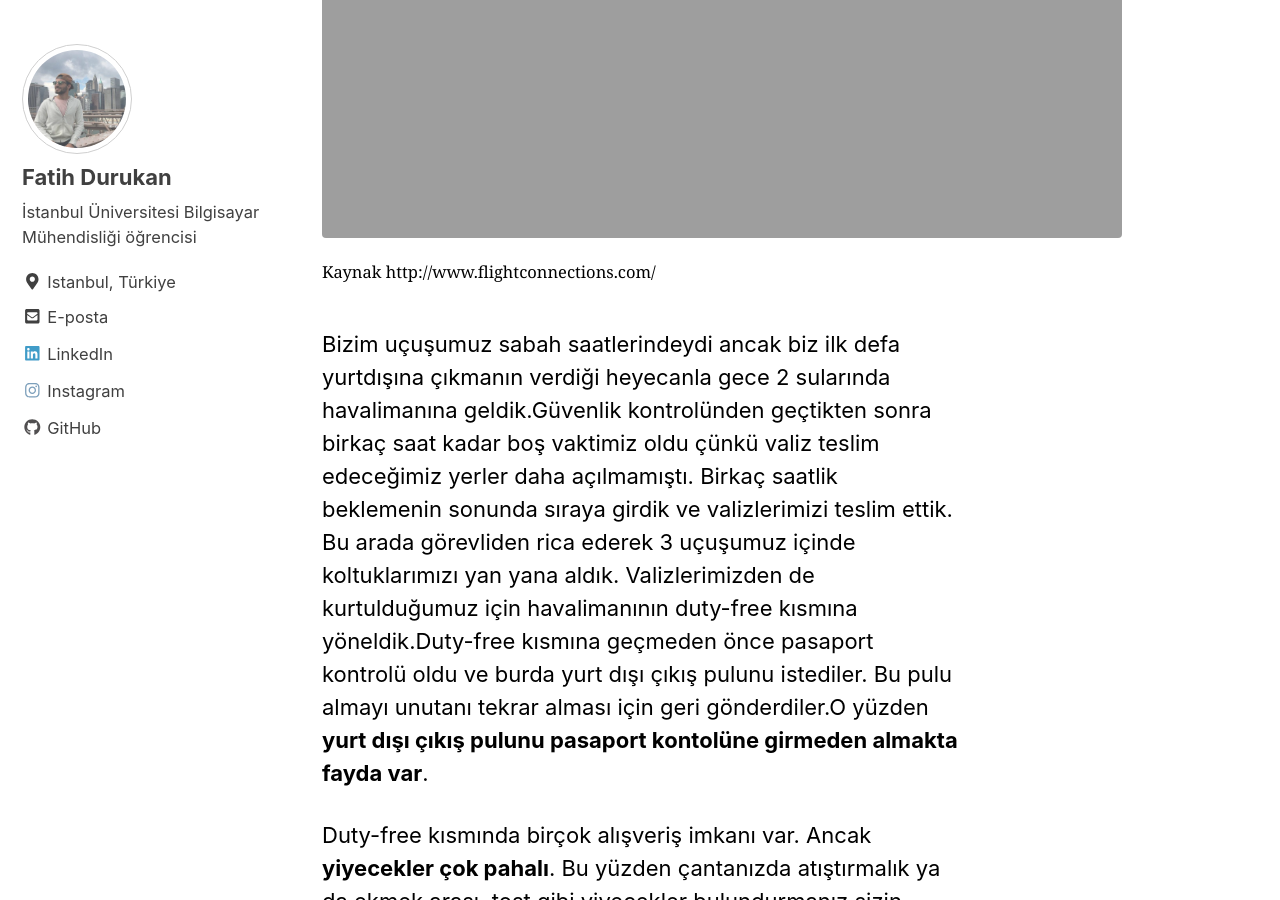
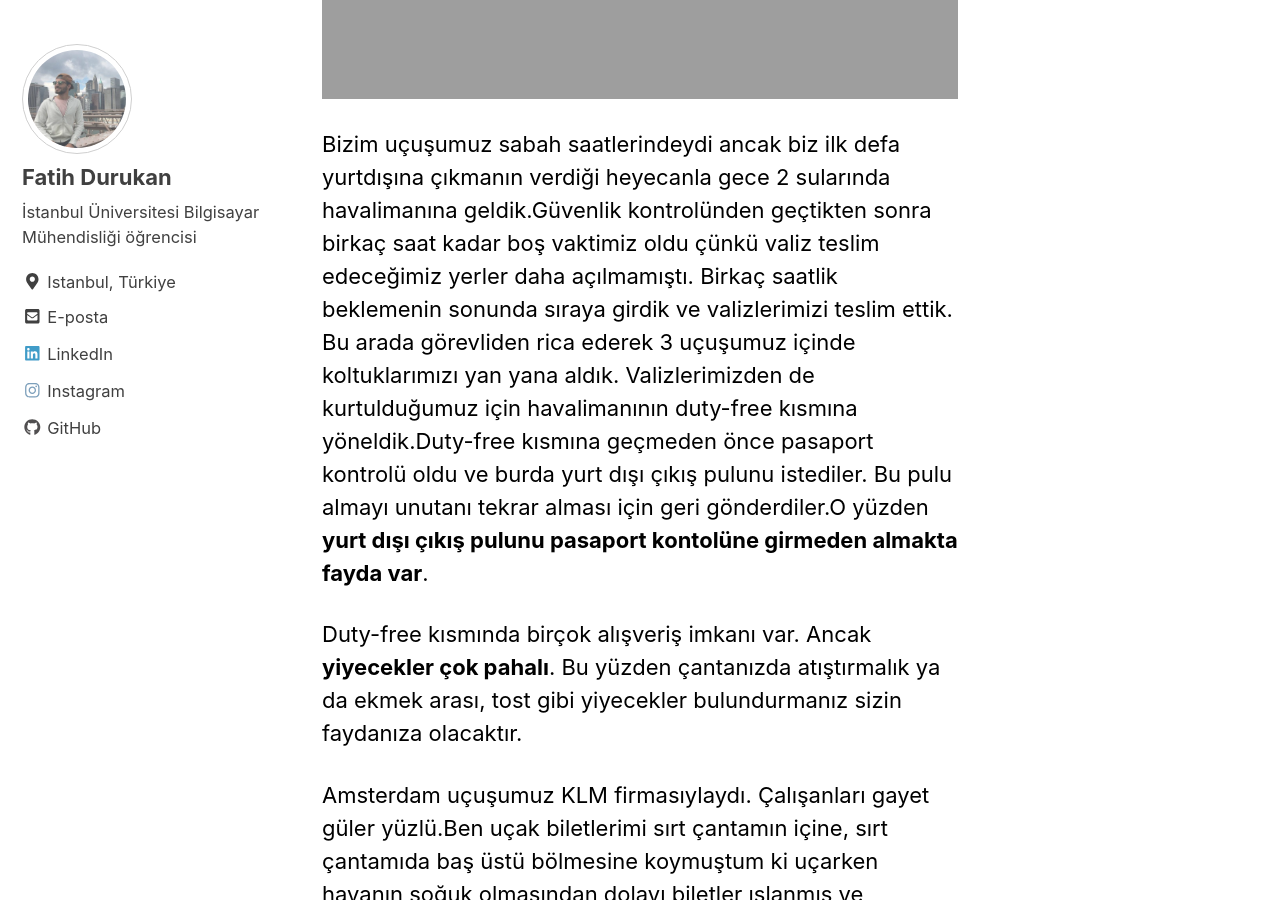
Before and after one commit to fatihdurukan/fatihdurukan.github.io, a Jekyll site: the page built from _posts/2018-01-19-amerikaya-yolculuk.md, in a window 1280 px wide and 900 px high, scrolled down 1224 px. Built offline with Jekyll 4.4.1, drawn with Linux system fonts in a browser that asks for light colours; nearby versions of some CDN libraries.

Commit message:
Amerikaya gidis

```diff
--- a/_posts/2018-01-19-amerikaya-yolculuk.md
+++ b/_posts/2018-01-19-amerikaya-yolculuk.md
@@ -16,10 +16,8 @@
 
 Uçuşumuz İstanbul - Amsterdam - Atlanta - Kansas City şeklinde 3 aktarmalıydı.Yani önümüzdeki yaklaşık 20 saatimiz havalimanlarında ve uçuşlarda geçecekti.
 
-<figure style="width:800px" class="align-center">
-  <img src="{{ site.url }}{{ site.baseurl }}/assets/images/amerikaya-yolculuk-rota.png" alt="">
-  <figcaption>Kaynak http://www.flightconnections.com/</figcaption>
-</figure>
+![Rota]({{ site.url }}{{ site.baseurl }}/assets/images/amerikaya-yolculuk-rota.png){:height="1080px" width="1920px"}{:class="img-responsive"}{: .align-center}
+
 
 
 
@@ -30,7 +28,8 @@
 
 
 Amsterdam uçuşumuz KLM firmasıylaydı. Çalışanları gayet güler yüzlü.Ben uçak biletlerimi sırt çantamın içine, sırt çantamıda baş üstü bölmesine koymuştum ki uçarken havanın soğuk olmasından dolayı biletler ıslanmış ve kullanılmaz hale gelmişti.Bu yüzden biletlerinizi ve belgelerinizi bir dosya içinde saklamakta fayda var.3 saat civarında süren uçuş sonunda Amsterdam'a indik. **Transit yolcu olduğumuz için valizlerimizi ABD'de iç hatlara geçerken alacağız**. Burda tekrar bir güvenlik konrolünden geçtik. Havalimanın dev bir AVM gibiydi. Biraz dolaştıktan sonra vakit geçirmek için Starbucks'a girdik. Alışveriş yaparken ya kredi kartı kullanmalısınız ya da yanınızda Euro bulundurmalısınız. Bizim yanımızda Euro yoktu, ödemeyi dolarla yaptık para üstünü Euro olarak verdiler. Biletleri yenilerken görevli kadın bana başkasının biletini vermiş. Allahtan bunu hemen farkettim ve düzelttirdim. Uçağa girerken arkadaşımla beni ayakkabılarımıza kadar aradılar.Türk olduğumuzdan dolayı mı anlayamadık.Herkes rahatça geçerken bizim aranmamız birazcık garip geldi tabi. Tek korkumuz çantamızdaki yiyeceklerin alınmasıydı çünkü onlar bizim birkaç günlük yiyecek stoğumuzdu.Neyse ki birşey demediler.
-![Amsterdam]({{ site.url }}{{ site.baseurl }}/assets/images/amerikaya-yolculuk-amsterdam.jpg){:height="1080px" width="1920px"}{: .align-center}
+
+![Amsterdam]({{ site.url }}{{ site.baseurl }}/assets/images/amerikaya-yolculuk-amsterdam.jpg){:height="1920px" width="1080px"}{: .align-center}{:class="img-responsive"}
 
 
 Amsterdam-Atlanta uçuşu transatlantik bir uçuş olduğu için uçak farklı ve çok büyüktü.Koltuklarımıza geçtiğimizde koltukların üzerinde ufak battaniye, göz bandı, kulaklık, ıslak mendil gibi şeylerden oluşan bir paket vardı.Koltuklar gayet rahat ve genişti. Ayrıca her koltuk arkasında vakit geçirmeniz için tabletler var. Bu tabletlerde bol bol oyun, film, dizi mevcut. Diğer yolcularla oyun oynayabilir,
@@ -41,7 +40,7 @@
 
 
 
-![Atlanta]({{ site.url }}{{ site.baseurl }}/assets/images/amerikaya-yolculuk-atlanta.JPG){:height="1080px" width="800px"}{: .align-center}
+![Atlanta]({{ site.url }}{{ site.baseurl }}/assets/images/amerikaya-yolculuk-atlanta.JPG){:height="1080px" width="800px"}{: .align-center}{:class="img-responsive"}
 
 
 Uçuş yaklaşık 9-10 saat sürdü. 2.durağımız olan Atlanta'da valizlerimizi alıp, iç hatlara geçip Kansas City uçağına göndermemiz lazımdı. Uçaktan iner inmez pasaport konrolüne girdik. Cem Yılmaz'ın bahsettiği *"What is the purpose of your visit ?"* kısmı burasıydı. Gelgelelim inanılmaz bir sıra vardı ve şaka gibi sadece 2-3 polis memuru çalışıyordu. Diğer uçuşumuza birkaç saat olmasına rağmen zaman geçtikçe yetişemeyeceğimizi düşünmeye başladık. Sırada herkes söyleniyordu, bir saatten fazla bekledik.Polis ilk
```
